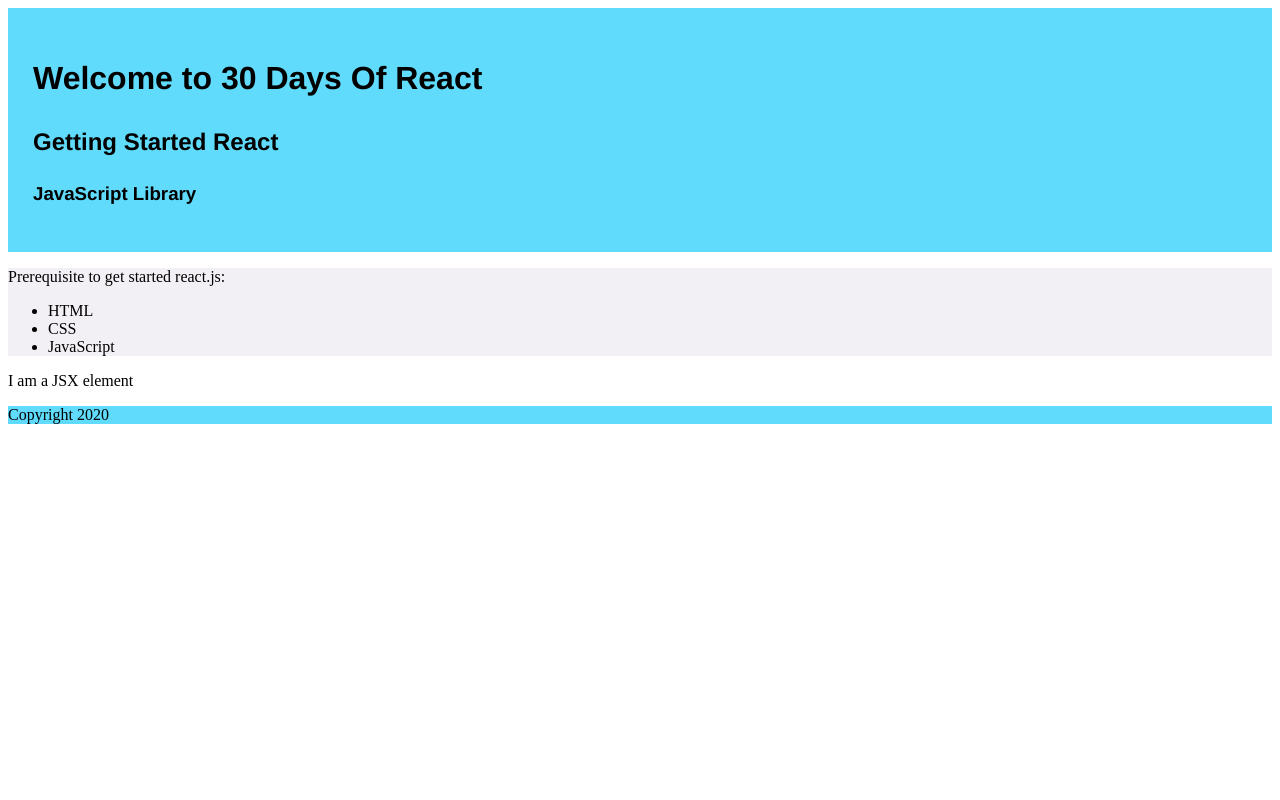
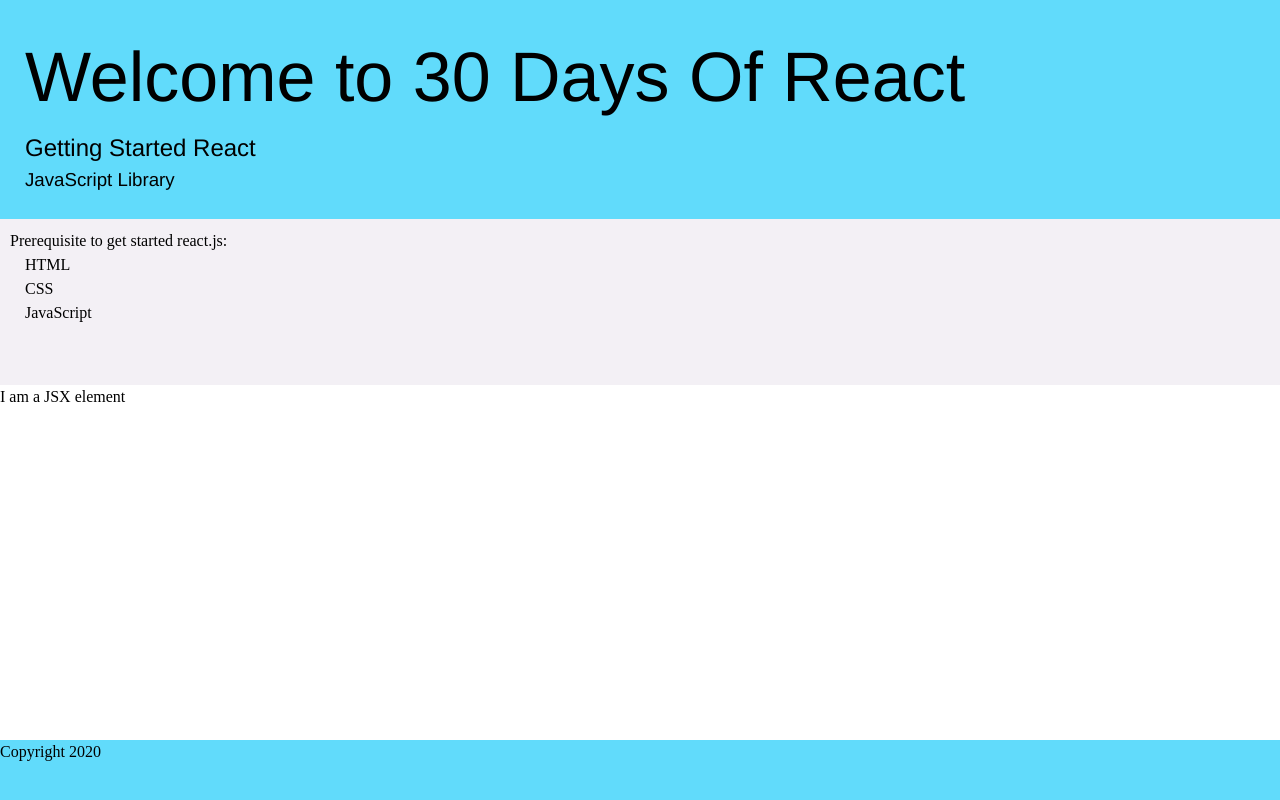
Before and after one commit to KabongeHajarah/Recap-Js, a plain HTML site: page index.html in a window 1280 px wide. Drawn offline with nearby package versions, Linux system fonts and the light colour scheme.

Commit message:
External style file

```diff
--- a/index.html
+++ b/index.html
@@ -4,6 +4,7 @@
     <meta charset="UTF-8">
     <meta name="viewport" content="width=device-width, initial-scale=1.0">
     <title>React </title>
+    <link href="styles.css" rel="stylesheet">
 </head>
 <body>
     <div class="root"></div>
--- /dev/null
+++ b/styles.css
@@ -0,0 +1,76 @@
+* {
+    box-sizing: border-box;
+    padding: 0;
+    margin: 0;
+  }
+
+  html,
+  body {
+    height: 100%;
+    line-height: 1.5;
+    font-family: 'Montserrat';
+    font-weight: 300;
+    color: black;
+  }
+
+  .root {
+    min-height: 100%;
+    position: relative;
+  }
+
+  .header-wrapper,
+  .main-wrapper,
+  .footer-wrapper {
+    width: 85%;
+    margin: auto;
+  }
+
+  .header-wrapper,
+  .main-wrapper {
+    padding: 10px;
+    margin: 2px auto;
+  }
+
+  h1 {
+    font-size: 70px;
+    font-weight: 300;
+  }
+
+  h2,
+  h3 {
+    font-weight: 300;
+  }
+
+  header {
+    background-color: #61dbfb;
+    padding: 10px;
+  }
+
+  main {
+    padding: 10px;
+    padding-bottom: 60px;
+    /* Height of the footer */
+  }
+
+  ul {
+    margin-left: 15px;
+  }
+
+  ul li {
+    list-style: none;
+  }
+
+  footer {
+    position: absolute;
+    bottom: 0;
+    width: 100%;
+    height: 60px;
+    /* Height of the footer */
+    background: #6cf;
+  }
+
+  .footer-wrapper {
+    font-weight: 400;
+    text-align: center;
+    line-height: 60px;
+  }
```
